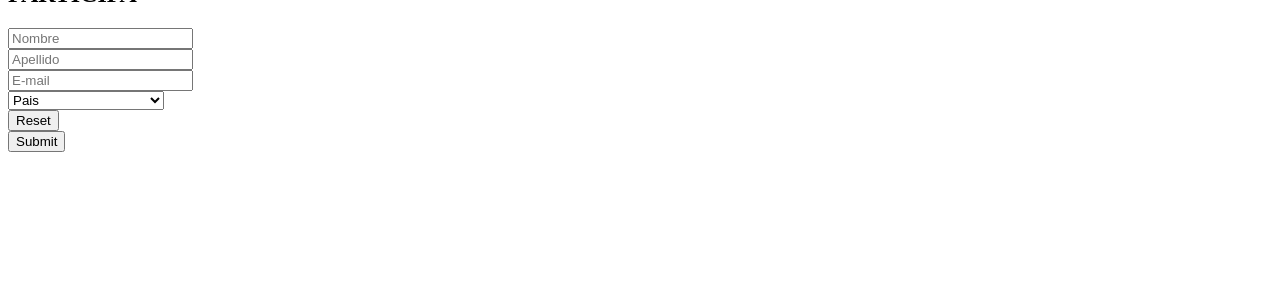
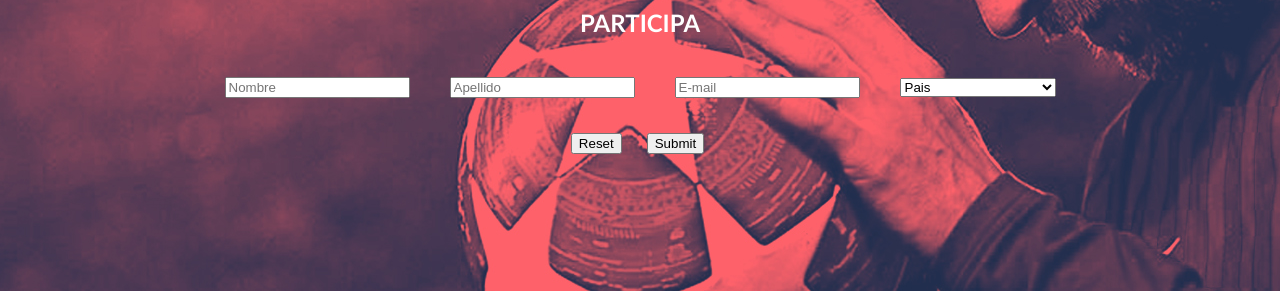
Before and after one commit to lucaslera91/pruebamessi, a plain HTML site: page index.html in a window 1280 px wide. Shown: the part 509-800 px from the top of the page. Drawn offline with Linux system fonts and the light colour scheme; the site is published under a folder, as on GitHub Pages, so addresses that start at the root find nothing.

Commit message:
Update index.html

```diff
--- a/index.html
+++ b/index.html
@@ -5,7 +5,7 @@
     <meta charset="UTF-8">
     <meta name="viewport" content="width=device-width, initial-scale=1.0">
     <title>Document</title>
-    <link rel="stylesheet" href="/formatos.css">
+    <link rel="stylesheet" href="./formatos.css">
 </head>
 
 <body>
```
